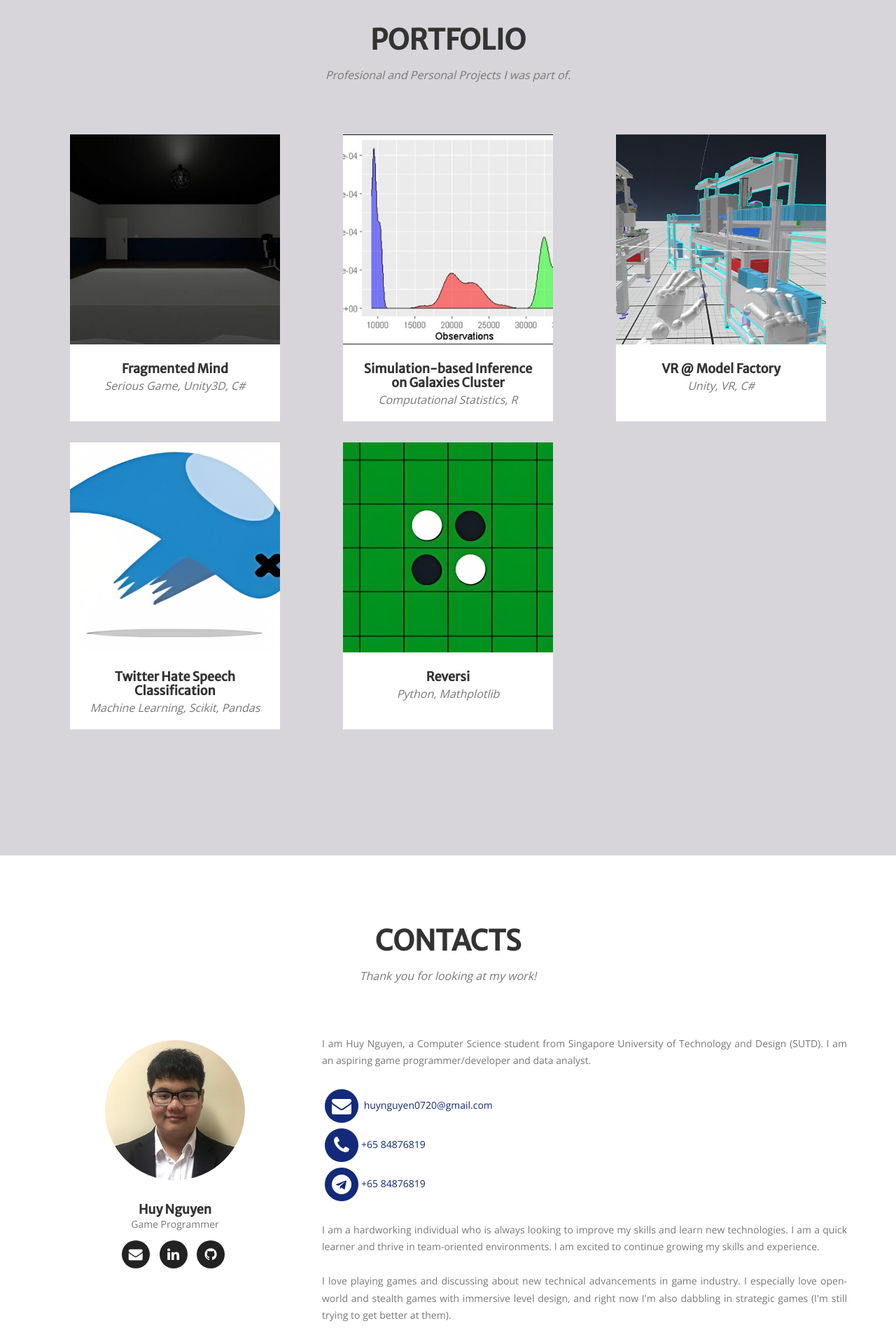
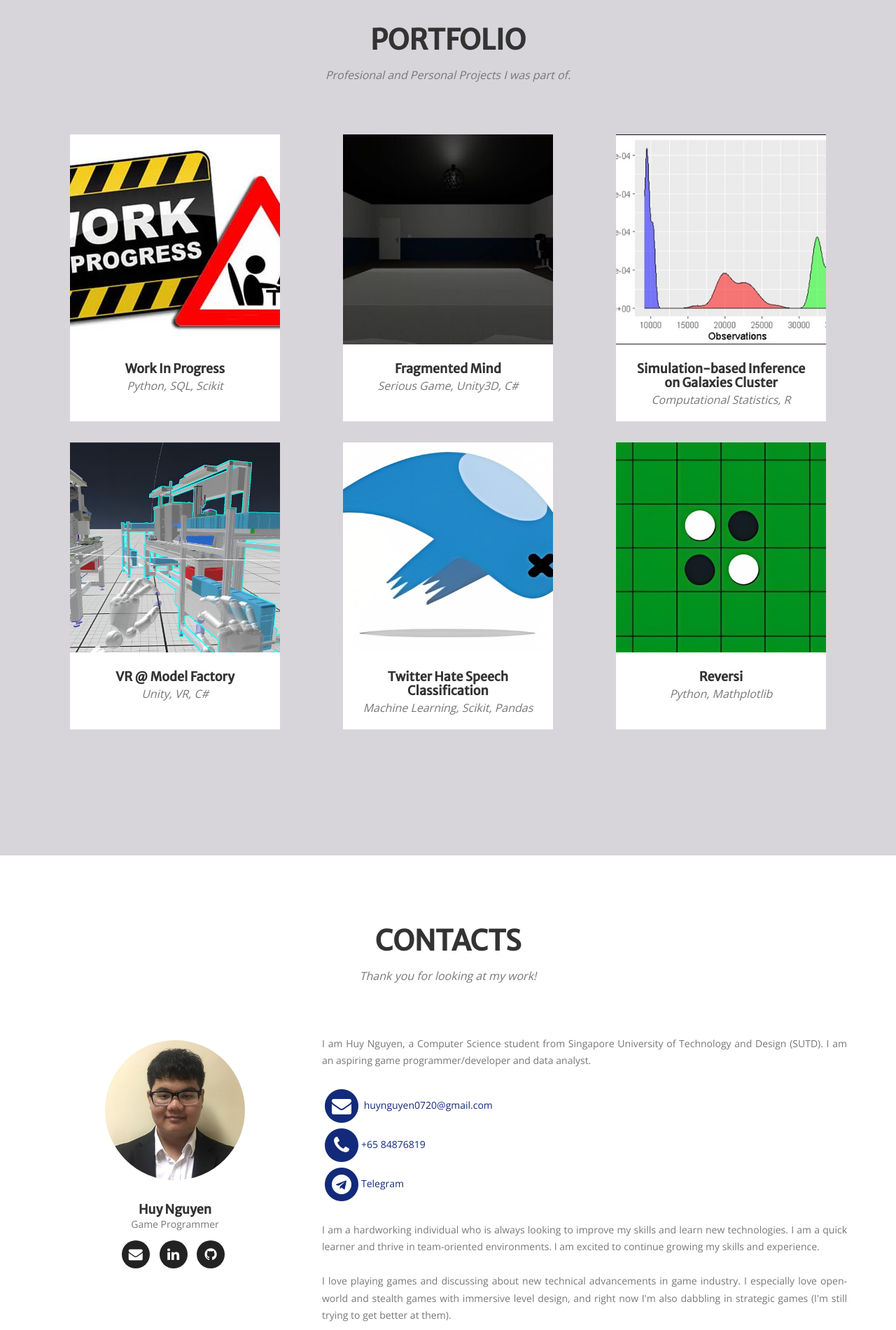
Before and after one commit to Huy0720/Huy0720.github.io, a website: page index.html in a window 1280 px wide. Shown: the part 1592-3492 px from the top of the page at 70% size. Drawn offline with nearby package versions, Linux system fonts and the light colour scheme.

Commit message:
Update Project Images

```diff
--- a/index.html
+++ b/index.html
@@ -208,7 +208,7 @@
                     <a target="_blank" href="https://t.me/iannolan0"><span class="fa-stack fa-2x">
                         <i class="fa fa-circle fa-stack-2x text-primary"></i>
                         <i class="fa fa-telegram fa-stack-1x fa-inverse"></i>
-                    </span>+65 84876819</a>
+                    </span>Telegram</a>
 
                     <br><br>I am a hardworking individual who is always looking to improve my skills and learn new technologies.
                     I am a quick learner and thrive in team-oriented environments. I am excited to continue growing my skills and experience.
@@ -275,7 +275,7 @@
                                     <p>Information goes here</p>
                                 </div>
                                 <br>
-                                <a id="modal-downloadlink" type="button" target="_blank" class="btn btn-xl"><i class="fa fa-link"></i>  Download Link</a>
+                                <a id="modal-downloadlink" type="button" target="_blank" class="btn btn-xl"><i class="fa fa-link"></i>  Source Code</a>
                                 <br><br>
                                 <div>
                                 <button onclick="ShowPreviousProjectModal()" type="button" class="btn btn-primary" style="float: left;"><i class="fa fa-arrow-left"></i> Previous Project</button>
--- a/js/projectInfo.js
+++ b/js/projectInfo.js
@@ -9,13 +9,13 @@ const Projects = {
             EmbedVideoLinkID: "",
             NoOfProjectImages: 1
         },
-        /*WorkInProgress: {
+        WorkInProgress: {
             ID: "WorkInProgress",
             Name: "Work In Progress",
-            SmallDescription: "PC",
+            SmallDescription: "Python, SQL, Scikit",
             LargeDescription: "Have you heard my Under Construction joke?<br>It's not done yet",
             NoOfProjectImages: 1
-        },*/
+        },
         FragmentedMind: {
             ID: "FragmentedMind",
             Name: "Fragmented Mind",
@@ -40,9 +40,9 @@ const Projects = {
             Name: "VR @ Model Factory",
             SmallDescription: "Unity, VR, C#",
             LargeDescription: 'The Model Factory@SIMTech features an actual production environment that allows for experiential experimentation and learning of digitalisation technologies for Industry 4.0. <br> VR@Model Factory enables immersive capabilities to enable virtual training, reducing downtime on physical machines that matters in production to make way for training. Virtual training can also be performed many times over, ensuring staff are adequately trained, as well as allowing easy revisiting of training materials easily when required.',
-            DownloadLink: "",
+            DownloadLink: "https://www.a-star.edu.sg/simtech/model-factory@simtech/overview",
             EmbedVideoLinkID: "",
-            NoOfProjectImages: 1
+            NoOfProjectImages: 6
         },
         HateSpeech: {
             ID: "HateSpeech",
--- a/js/projectModal.js
+++ b/js/projectModal.js
@@ -1,5 +1,5 @@
 var RankedProjects=[
-    /*Projects.Details.WorkInProgress,*/
+    Projects.Details.WorkInProgress,
     Projects.Details.FragmentedMind,
     Projects.Details.GalaxiesCluster,
     Projects.Details.VRModelFactory,
```
Also changed, not shown: img/portfolio/VRModelFactory/VRModelFactory3.jpg (added), img/portfolio/VRModelFactory/VRModelFactory4.jpg (added), img/portfolio/VRModelFactory/VRModelFactory5.jpg (added), img/portfolio/VRModelFactory/VRModelFactory6.jpg (added), 1 other file.
